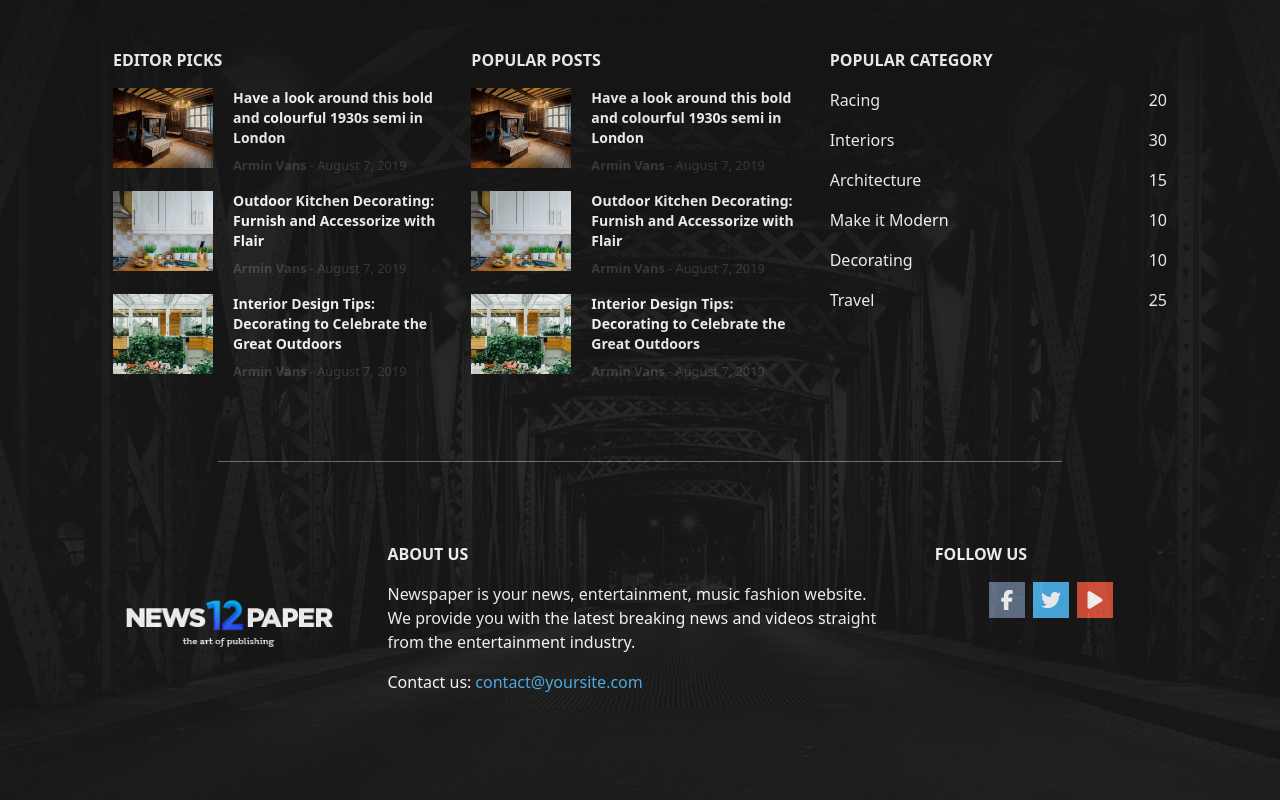
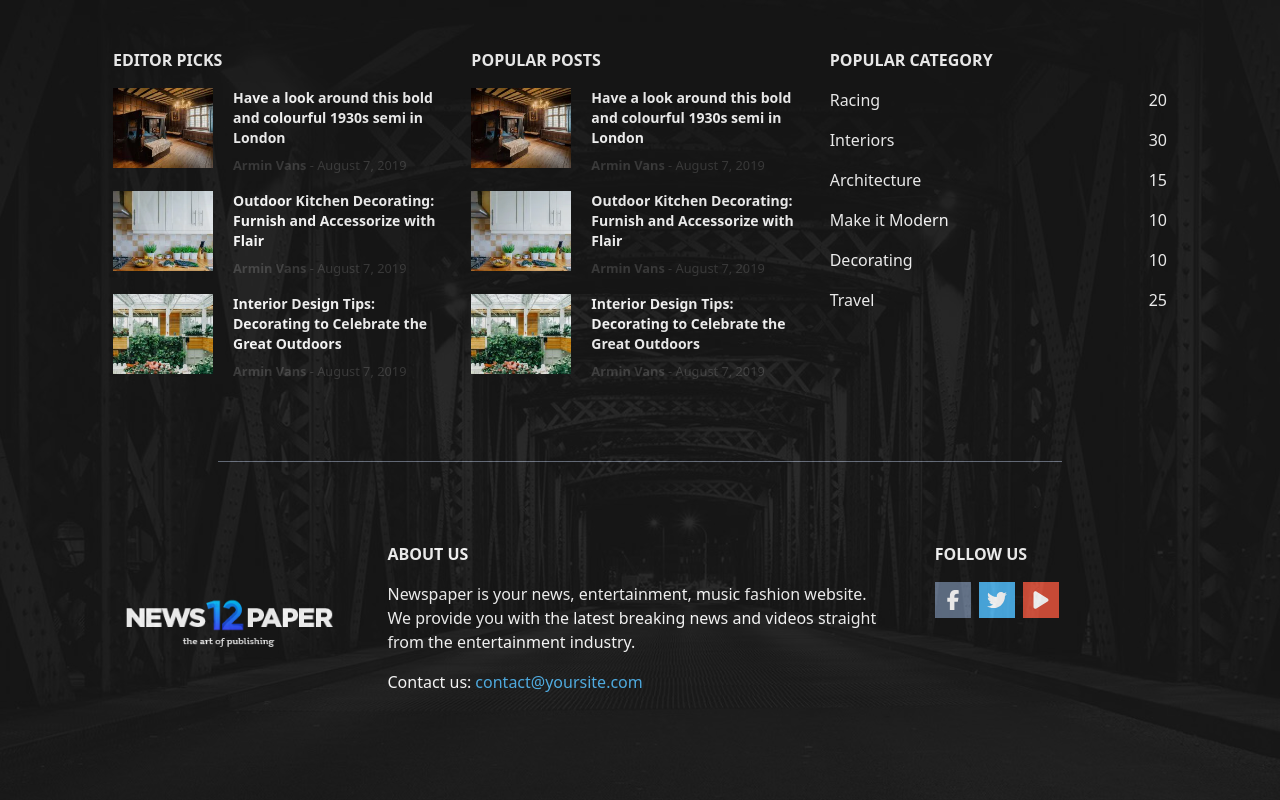
Before and after one commit to Chzmo/news-blog-website, a React (Vite) app: page / in a window 1280 px wide. Shown: the part 2692-3492 px from the top of the page. Built offline with nearby package versions, Linux system fonts and the light colour scheme.

Commit message:
working on footer

```diff
--- a/src/Sections/Footer/Footer.jsx
+++ b/src/Sections/Footer/Footer.jsx
@@ -111,7 +111,7 @@ function Footer() {
 							<div className='flex md:w-[23%]'>
 								<div className='flex items-center flex-col md:items-start gap-4 w-full'>
 									<div className='flex text-white font-semibold'>FOLLOW US</div>
-									<div className='flex w-full gap-2 justify-center'>
+									<div className='flex w-full gap-2 justify-center md:justify-start'>
 										<Link className='flex items-center justify-between'>
 											<span className='flex items-center justify-center bg-slate-500 text-white p-2'>
 												<FaFacebookF size={20} />
```
